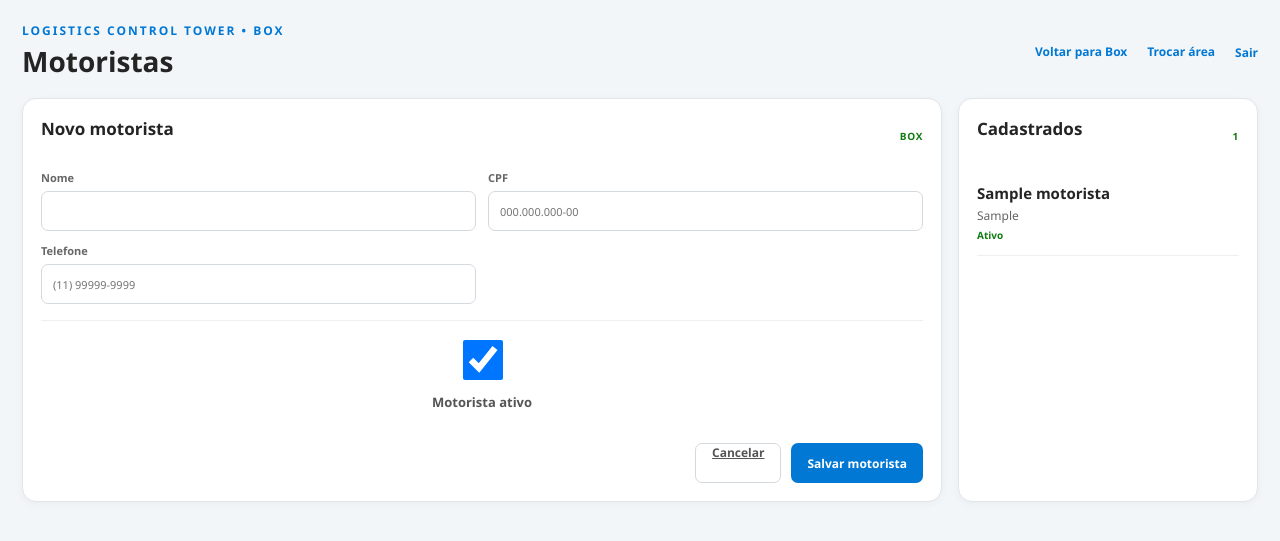
After one commit to luissantanadev/DMS, a Django app: page /painel/box/motoristas/ in a window 1280 px wide. The commit adds this page. Shown: the top 541 px of the page. Run offline with Django 5.2, Linux system fonts and the light colour scheme; a user stored in the database is signed in; tables that the repository leaves empty hold one stand-in row (values such as "Sample post").

Commit message:
Adiciona cadastro de motoristas e veiculos

```diff
--- a/apps/dashboard/urls.py
+++ b/apps/dashboard/urls.py
@@ -1,10 +1,20 @@
 from django.urls import path
-from .views import box, finalizar_movimentacao, painel, portaria, selecionar_area
+from .views import (
+    box,
+    finalizar_movimentacao,
+    gerenciar_motoristas,
+    gerenciar_veiculos,
+    painel,
+    portaria,
+    selecionar_area,
+)
 
 urlpatterns = [
     path("acesso/", selecionar_area, name="selecionar_area"),
     path("", painel, name="painel"),
     path("box/", box, name="box"),
+    path("box/motoristas/", gerenciar_motoristas, name="gerenciar_motoristas"),
+    path("box/veiculos/", gerenciar_veiculos, name="gerenciar_veiculos"),
     path("portaria/", portaria, name="portaria"),
     path("portaria/finalizar/<int:movimentacao_id>/", finalizar_movimentacao, name="finalizar_movimentacao"),
 ]
--- a/apps/dashboard/views.py
+++ b/apps/dashboard/views.py
@@ -8,7 +8,7 @@ from django.shortcuts import redirect, render
 from django.utils import timezone
 
 from apps.docas.models import Doca
-from apps.operacao.models import Movimentacao
+from apps.operacao.models import Motorista, Movimentacao, Veiculo
 from apps.transportadoras.models import Transportadora
 
 
@@ -96,6 +96,52 @@ def box(request):
 
 
 @login_required
+def gerenciar_motoristas(request):
+    if not _has_area_access(request.user, "Box"):
+        raise PermissionDenied("Usuário sem acesso ao Box.")
+
+    if request.method == "POST":
+        Motorista.objects.update_or_create(
+            cpf=(request.POST.get("cpf") or "").strip() or None,
+            defaults={
+                "nome": (request.POST.get("nome") or "").strip(),
+                "telefone": (request.POST.get("telefone") or "").strip(),
+                "ativo": request.POST.get("ativo") == "on",
+            },
+        )
+        return redirect("gerenciar_motoristas")
+
+    motoristas = Motorista.objects.order_by("nome")
+    return render(request, "dashboard/motoristas.html", {
+        "motoristas": motoristas,
+        "tem_portaria": _has_area_access(request.user, "Portaria"),
+    })
+
+
+@login_required
+def gerenciar_veiculos(request):
+    if not _has_area_access(request.user, "Box"):
+        raise PermissionDenied("Usuário sem acesso ao Box.")
+
+    if request.method == "POST":
+        Veiculo.objects.update_or_create(
+            placa=(request.POST.get("placa") or "").strip().upper(),
+            defaults={
+                "modelo": (request.POST.get("modelo") or "").strip(),
+                "ano": int(request.POST.get("ano") or 0) or None,
+                "ativo": request.POST.get("ativo") == "on",
+            },
+        )
+        return redirect("gerenciar_veiculos")
+
+    veiculos = Veiculo.objects.order_by("placa")
+    return render(request, "dashboard/veiculos.html", {
+        "veiculos": veiculos,
+        "tem_portaria": _has_area_access(request.user, "Portaria"),
+    })
+
+
+@login_required
 def portaria(request):
     if not _has_area_access(request.user, "Portaria"):
         raise PermissionDenied("Usuário sem acesso à Portaria.")
@@ -103,11 +149,14 @@ def portaria(request):
     if request.method == "POST":
         transportadora_id = request.POST.get("transportadora")
         doca_id = request.POST.get("doca")
+        motorista_id = request.POST.get("motorista")
+        veiculo_id = request.POST.get("veiculo")
         motorista_nome = (request.POST.get("motorista_nome") or "").strip()
+        motorista_cpf = (request.POST.get("motorista_cpf") or "").strip()
         placa = (request.POST.get("placa") or "").strip().upper()
         tipo_operacao = request.POST.get("tipo_operacao") or "recebimento"
 
-        if not transportadora_id or not motorista_nome or not placa:
+        if not transportadora_id or (not motorista_id and not motorista_nome) or (not veiculo_id and not placa):
             messages.error(request, "Informe transportadora, motorista e placa.")
             return redirect("portaria")
 
@@ -116,6 +165,31 @@ def portaria(request):
         except Transportadora.DoesNotExist:
             messages.error(request, "Selecione uma transportadora ativa.")
             return redirect("portaria")
+
+        if motorista_id:
+            try:
+                motorista = Motorista.objects.get(id=motorista_id, ativo=True)
+            except Motorista.DoesNotExist:
+                messages.error(request, "Selecione um motorista ativo.")
+                return redirect("portaria")
+        else:
+            motorista = Motorista.objects.filter(nome__iexact=motorista_nome).first()
+            if not motorista:
+                motorista = Motorista.objects.create(nome=motorista_nome, cpf=motorista_cpf)
+            elif motorista_cpf and not motorista.cpf:
+                motorista.cpf = motorista_cpf
+                motorista.save(update_fields=("cpf",))
+
+        if veiculo_id:
+            try:
+                veiculo = Veiculo.objects.get(id=veiculo_id, ativo=True)
+            except Veiculo.DoesNotExist:
+                messages.error(request, "Selecione um veículo ativo.")
+                return redirect("portaria")
+        else:
+            veiculo = Veiculo.objects.filter(placa__iexact=placa).first()
+            if not veiculo:
+                veiculo = Veiculo.objects.create(placa=placa, modelo=request.POST.get("veiculo_modelo", "").strip())
 
         doca = None
         if doca_id:
@@ -137,9 +211,11 @@ def portaria(request):
         movimentacao = Movimentacao.objects.create(
             transportadora=transportadora,
             doca=doca,
-            motorista_nome=motorista_nome,
-            motorista_cpf=(request.POST.get("motorista_cpf") or "").strip(),
-            placa=placa,
+            motorista=motorista,
+            veiculo=veiculo,
+            motorista_nome=motorista.nome,
+            motorista_cpf=motorista.cpf,
+            placa=veiculo.placa,
             carga=(request.POST.get("carga") or "").strip(),
             tipo_operacao=tipo_operacao,
             peso_entrada=request.POST.get("peso_entrada") or None,
@@ -150,12 +226,14 @@ def portaria(request):
         if doca:
             doca.status = tipo_operacao
             doca.save(update_fields=("status",))
-        messages.success(request, f"Entrada do veículo {placa} registrada com sucesso.")
+        messages.success(request, f"Entrada do veículo {veiculo.placa} registrada com sucesso.")
         return redirect("portaria")
 
-    movimentacoes = Movimentacao.objects.select_related("transportadora", "doca")[:8]
+    movimentacoes = Movimentacao.objects.select_related("transportadora", "doca", "motorista", "veiculo")[:8]
     return render(request, "dashboard/portaria.html", {
         "transportadoras": Transportadora.objects.filter(ativa=True).order_by("nome_fantasia"),
+        "motoristas": Motorista.objects.filter(ativo=True).order_by("nome"),
+        "veiculos": Veiculo.objects.filter(ativo=True).order_by("placa"),
         "docas_livres": Doca.objects.filter(ativo=True, status="livre").order_by("codigo"),
         "movimentacoes": movimentacoes,
         "tem_box": _has_area_access(request.user, "Box"),
--- a/apps/operacao/models.py
+++ b/apps/operacao/models.py
@@ -2,6 +2,36 @@ from django.db import models
 
 from apps.docas.models import Doca
 from apps.transportadoras.models import Transportadora
+
+
+class Motorista(models.Model):
+    nome = models.CharField(max_length=200)
+    cpf = models.CharField(max_length=14, unique=True, blank=True)
+    telefone = models.CharField(max_length=20, blank=True)
+    ativo = models.BooleanField(default=True)
+
+    class Meta:
+        ordering = ("nome",)
+        verbose_name = "Motorista"
+        verbose_name_plural = "Motoristas"
+
+    def __str__(self):
+        return self.nome
+
+
+class Veiculo(models.Model):
+    placa = models.CharField(max_length=10, unique=True)
+    modelo = models.CharField(max_length=100, blank=True)
+    ano = models.PositiveIntegerField(null=True, blank=True)
+    ativo = models.BooleanField(default=True)
+
+    class Meta:
+        ordering = ("placa",)
+        verbose_name = "Veículo"
+        verbose_name_plural = "Veículos"
+
+    def __str__(self):
+        return self.placa
 
 
 class Movimentacao(models.Model):
@@ -30,9 +60,23 @@ class Movimentacao(models.Model):
         null=True,
         blank=True,
     )
-    motorista_nome = models.CharField(max_length=200)
+    motorista = models.ForeignKey(
+        Motorista,
+        on_delete=models.PROTECT,
+        related_name="movimentacoes",
+        null=True,
+        blank=True,
+    )
+    veiculo = models.ForeignKey(
+        Veiculo,
+        on_delete=models.PROTECT,
+        related_name="movimentacoes",
+        null=True,
+        blank=True,
+    )
+    motorista_nome = models.CharField(max_length=200, blank=True)
     motorista_cpf = models.CharField(max_length=14, blank=True)
-    placa = models.CharField(max_length=8)
+    placa = models.CharField(max_length=10, blank=True)
     carga = models.CharField(max_length=100, blank=True)
     tipo_operacao = models.CharField(max_length=20, choices=TIPO_OPERACAO_CHOICES)
     status = models.CharField(max_length=20, choices=STATUS_CHOICES, default="aguardando")
@@ -50,4 +94,5 @@ class Movimentacao(models.Model):
         verbose_name_plural = "Movimentações"
 
     def __str__(self):
-        return f"{self.placa} - {self.get_tipo_operacao_display()}"
+        placa = self.veiculo.placa if self.veiculo else self.placa or "-"
+        return f"{placa} - {self.get_tipo_operacao_display()}"
--- /dev/null
+++ b/templates/dashboard/motoristas.html
@@ -0,0 +1,75 @@
+{% load static %}
+<!DOCTYPE html>
+<html lang="pt-BR">
+<head>
+    <meta charset="UTF-8">
+    <meta name="viewport" content="width=device-width, initial-scale=1.0">
+    <title>Motoristas | Controle de Docas</title>
+    <link rel="stylesheet" href="{% static 'css/painel.css' %}">
+</head>
+<body>
+<div class="app">
+    <header class="topbar">
+        <div>
+            <div class="eyebrow">LOGISTICS CONTROL TOWER • BOX</div>
+            <h1>Motoristas</h1>
+        </div>
+        <div class="topbar-actions">
+            <a class="area-link" href="{% url 'box' %}">Voltar para Box</a>
+            <a class="area-link" href="{% url 'selecionar_area' %}">Trocar área</a>
+            <form method="post" action="{% url 'logout' %}">
+                {% csrf_token %}
+                <button class="area-link" type="submit">Sair</button>
+            </form>
+        </div>
+    </header>
+
+    <main class="portaria-grid">
+        <section class="panel registration-panel">
+            <div class="section-title">
+                <h2>Novo motorista</h2>
+                <span class="panel-status">BOX</span>
+            </div>
+            <form method="post" class="portaria-form">
+                {% csrf_token %}
+                <div class="form-section">
+                    <div class="form-grid">
+                        <label>Nome<input type="text" name="nome" maxlength="200" required></label>
+                        <label>CPF<input type="text" name="cpf" maxlength="14" placeholder="000.000.000-00"></label>
+                        <label>Telefone<input type="text" name="telefone" maxlength="20" placeholder="(11) 99999-9999"></label>
+                    </div>
+                </div>
+                <div class="form-section">
+                    <label style="display:flex; align-items:center; gap:10px; color:#555; font-size:13px;">
+                        <input type="checkbox" name="ativo" checked>
+                        Motorista ativo
+                    </label>
+                </div>
+                <div class="form-actions">
+                    <a class="secondary-button" href="{% url 'box' %}">Cancelar</a>
+                    <button class="primary-button" type="submit">Salvar motorista</button>
+                </div>
+            </form>
+        </section>
+
+        <aside class="panel side-panel">
+            <div class="section-title">
+                <h2>Cadastrados</h2>
+                <span class="panel-status">{{ motoristas|length }}</span>
+            </div>
+            {% for motorista in motoristas %}
+            <div class="access-record">
+                <strong>{{ motorista.nome }}</strong>
+                <span>{% if motorista.cpf %}{{ motorista.cpf }}{% else %}CPF não informado{% endif %}</span>
+                <b class="{% if motorista.ativo %}record-entry{% else %}record-exit{% endif %}">
+                    {% if motorista.ativo %}Ativo{% else %}Inativo{% endif %}
+                </b>
+            </div>
+            {% empty %}
+            <p class="helper-text">Nenhum motorista cadastrado ainda.</p>
+            {% endfor %}
+        </aside>
+    </main>
+</div>
+</body>
+</html>
--- a/templates/docas/gerenciar.html
+++ b/templates/docas/gerenciar.html
@@ -70,6 +70,7 @@
                 </div>
 
                 <div class="form-actions">
+                    <a class="secondary-button" href="{% url 'box' %}">Cancelar</a>
                     <button class="primary-button" type="submit">Salvar doca</button>
                 </div>
             </form>
```
Also changed, not shown: apps/dashboard/tests.py (+103 -4 lines), apps/operacao/admin.py (+15 -1 lines), templates/dashboard/box.html (+8 -6 lines), templates/dashboard/portaria.html (+24 -2 lines), templates/dashboard/veiculos.html (added, +75 -0 lines), apps/operacao/migrations/0002_motorista_veiculo_alter_movimentacao_motorista_nome_and_more.py (added).
